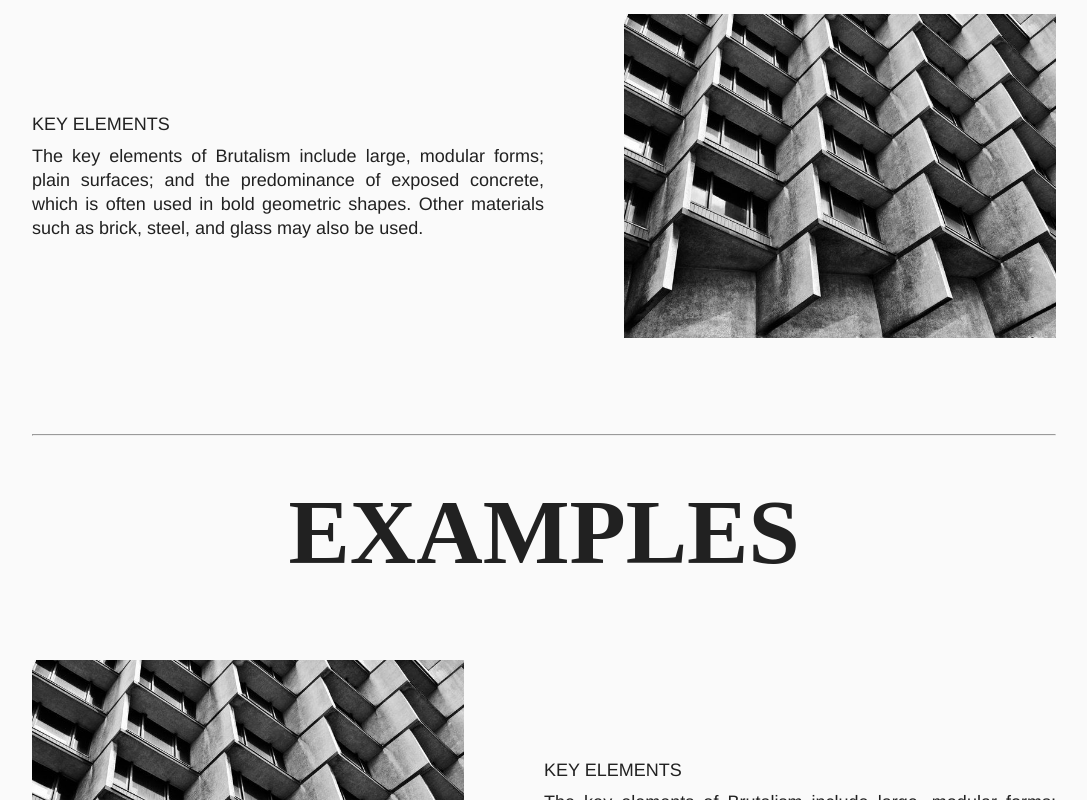
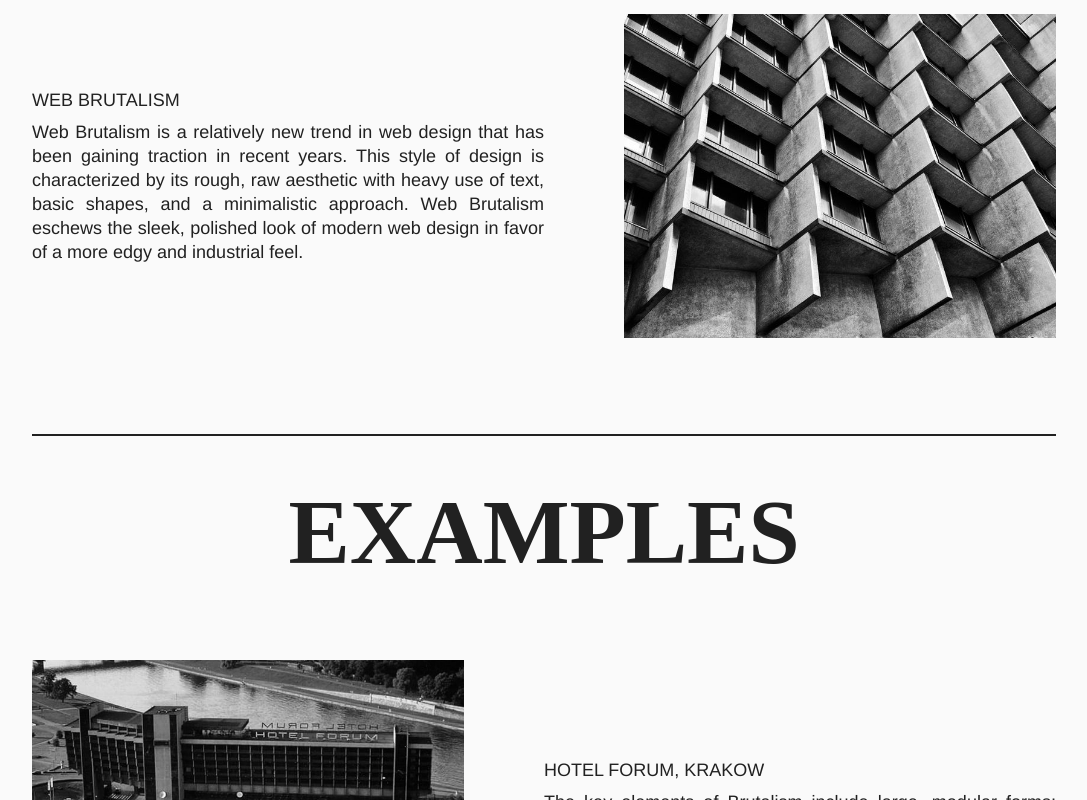
Before and after one commit to jzielinski47/react-brutalist-website, a React (Vite) app: page / in a window 1280 px wide. Shown: the part 2520-3320 px from the top of the page, without its empty margins (96-1183 px from the left). Built offline with nearby package versions, Linux system fonts and the light colour scheme; a web font is replaced by a local one.

Commit message:
content-fill

```diff
--- a/src/assets/content.ts
+++ b/src/assets/content.ts
@@ -3,6 +3,10 @@ import texture2 from './gfx/texture2.png';
 
 import image1 from './gfx/image1.png';
 import image2 from './gfx/image2.png';
+
+import hotelforum from './gfx/hotelforum.png';
+import thenationaltheatre from './gfx/thenationaltheatre.png';
+import embassyofczechoslovakia from './gfx/embassyofczechoslovakia.png';
 
 export const CONTENT = {
     header: {
@@ -41,26 +45,31 @@ export const CONTENT = {
             image: image2
         },
         {
-            title: 'Key elements',
-            description: 'The key elements of Brutalism include large, modular forms; plain surfaces; and the predominance of exposed concrete, which is often used in bold geometric shapes. Other materials such as brick, steel, and glass may also be used.',
+            title: 'Post war era',
+            description: 'Brutalism was popular in post-war Europe, and is still used today for public and institutional buildings. It is often used for educational, governmental, and religious buildings, as it conveys a sense of solidity and permanence. It is also gaining popularity in residential architecture, as homeowners appreciate its modern, minimalist aesthetic.',
             image: image1
         },
         {
-            title: 'Key elements',
-            description: 'The key elements of Brutalism include large, modular forms; plain surfaces; and the predominance of exposed concrete, which is often used in bold geometric shapes. Other materials such as brick, steel, and glass may also be used.',
+            title: 'Web Brutalism',
+            description: 'Web Brutalism is a relatively new trend in web design that has been gaining traction in recent years. This style of design is characterized by its rough, raw aesthetic with heavy use of text, basic shapes, and a minimalistic approach. Web Brutalism eschews the sleek, polished look of modern web design in favor of a more edgy and industrial feel.',
             image: image1
         }
     ],
     examples: [
         {
-            title: 'Key elements',
+            title: 'Hotel forum, Krakow',
             description: 'The key elements of Brutalism include large, modular forms; plain surfaces; and the predominance of exposed concrete, which is often used in bold geometric shapes. Other materials such as brick, steel, and glass may also be used.',
-            image: image1
+            image: hotelforum
         },
         {
-            title: 'World war influence',
+            title: 'The National Theatre, London',
             description: 'Europe was heavily affected by World War II and its architecture was greatly impacted. Many cities and towns across Europe were destroyed or heavily damaged from bombing and warfare. In the immediate aftermath of the war, Europe saw a drastic change in its architecture. Cities had to rebuild and many temporary structures were built in place of the destroyed buildings.',
-            image: image2
+            image: thenationaltheatre
+        },
+        {
+            title: 'Embassy of Czechoslovakia, Berlin',
+            description: 'Europe was heavily affected by World War II and its architecture was greatly impacted. Many cities and towns across Europe were destroyed or heavily damaged from bombing and warfare. In the immediate aftermath of the war, Europe saw a drastic change in its architecture. Cities had to rebuild and many temporary structures were built in place of the destroyed buildings.',
+            image: embassyofczechoslovakia
         },
     ],
     footer: {
--- a/src/assets/stylesheets/index.css
+++ b/src/assets/stylesheets/index.css
@@ -75,6 +75,11 @@ nav {
 nav li {
     float: left;
     margin-left: 48px;
+    transition: 300ms ease-in-out;
+}
+
+nav li:hover {
+    color: rgb(143, 60, 251);
 }
 
 .hero {
@@ -147,3 +152,7 @@ h1 {
 
     max-width: 50%;
 }
+
+hr {
+    border: 1px solid var(--primary-black);
+}
```
